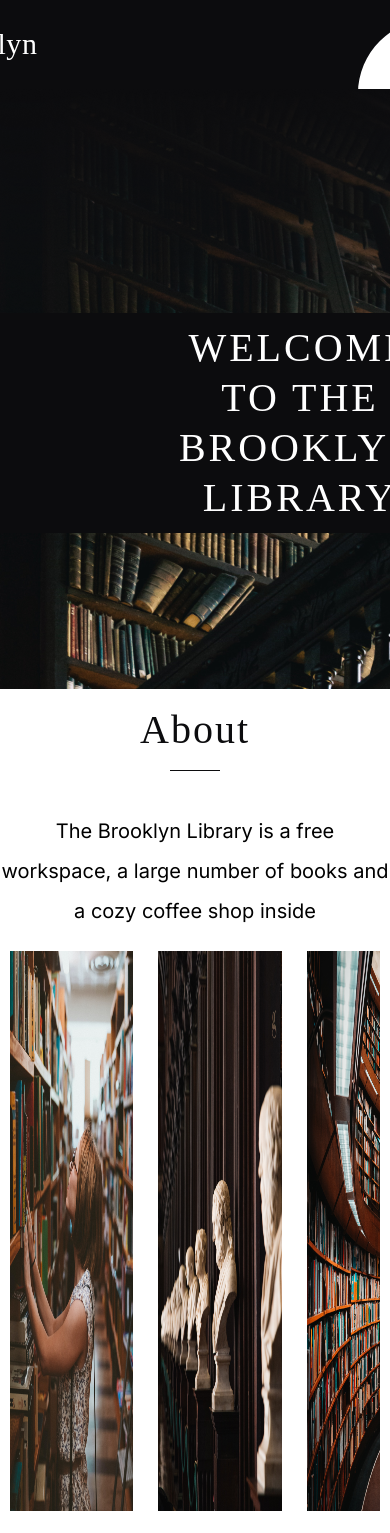
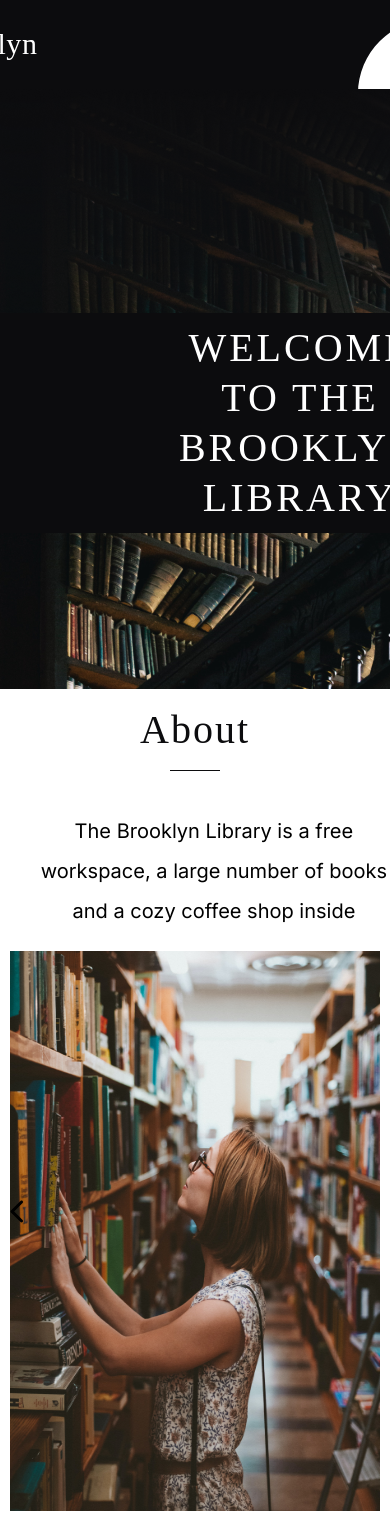
Before and after one commit to Win4esterD/Library, a React (Create React App) app in the folder library/: page / in a window 390 px wide. Shown: the top 1533 px of the page. Built offline with nearby package versions, Linux system fonts and the light colour scheme; the HTML template or start-up script is replaced by a standard one; a web font is replaced by a local one.

Commit message:
feat: layout of the carousel for width 768px

```diff
--- a/library/src/components/about/about.scss
+++ b/library/src/components/about/about.scss
@@ -15,3 +15,18 @@
 .about__header{
   margin-top: 1.25rem;
 }
+
+@media (max-width: 768px){
+
+  .about{
+    position: relative;
+    display: flex;
+    flex-direction: column;
+  }
+
+  .about__description{
+    width: 90%;
+    position: relative;
+    left: 2.4rem;
+  }
+}
--- a/library/src/components/about/carousel/Caorusel.jsx
+++ b/library/src/components/about/carousel/Caorusel.jsx
@@ -15,6 +15,10 @@ const Carousel = () => {
           <img className="carousel__img" style={shift} src="./assets/img/caorusel/caorusel4.png" alt="slide 4" />
           <img className="carousel__img" style={shift} src="./assets/img/caorusel/caorusel5.png" alt="slide 5" />
         </div>
+        <div className="arrows-wrapper">
+          <img className="carousel__arrow" src="./assets/img/icons/arrow-left.svg" alt="arrow-left" />
+          <img className="carousel__arrow" src="./assets/img/icons/arrow-right.svg" alt="arrow-right" />
+        </div>
         <div className="togglers">
           <div className="togglers__external" onClick={
             () => {
@@ -31,7 +35,7 @@ const Carousel = () => {
           <div className="togglers__external" onClick={
             () => {
               setValue('second');
-              setShift({transform: 'translateX(-100%)'});
+              setShift({transform: 'translateX(-107%)'});
             }
             }
             >
@@ -42,7 +46,7 @@ const Carousel = () => {
           <div className="togglers__external" onClick={
             () => {
               setValue('third');
-              setShift({transform: 'translateX(-210%)'});
+              setShift({transform: 'translateX(-215%)'});
             }
             }
             >
--- a/library/src/components/about/carousel/carousel.scss
+++ b/library/src/components/about/carousel/carousel.scss
@@ -20,6 +20,10 @@
   display: flex;
   justify-content: center;
   margin-top: 2.5rem;
+}
+
+.arrows-wrapper{
+  display: none;
 }
 
 .togglers__external{
@@ -49,8 +53,37 @@
 
 @media(max-width: 1410px){
   .carousel{
-    height: 35rem;
-    width: 87.4rem;
     max-width: 95%;
   }
 }
+
+@media (max-width: 768px){
+  .carousel{
+    max-width: 95%;
+    width: 28.125rem;
+    gap: 2rem;
+  }
+
+  .carousel__img{
+    max-width: 100%;
+    width: 100%;
+  }
+
+  .togglers{
+    margin-top: 1.5rem;
+  }
+
+  .arrows-wrapper{
+    display: flex;
+    position: absolute;
+    top: 31.9rem;
+    align-self: center;
+    gap: 34rem;
+    max-width: 95%;
+  }
+
+  .carousel__arrow:hover{
+    cursor: pointer;
+  }
+
+}
--- a/library/src/components/favorites/favorites.scss
+++ b/library/src/components/favorites/favorites.scss
@@ -210,9 +210,6 @@
 }
 
 @media (max-width: 1244px){
-  .book__cover{
-    left: 22.4rem;
-  }
 
   .favorites__seasons{
     right: 10rem;
@@ -223,7 +220,10 @@
   }
 }
 
-@media (max-width: 1194px){
+@media (max-width: 1210px){
+  .books {
+    gap: 3rem;
+  }
 
   .favorites__pick {
     right: 15.7rem;
@@ -237,3 +237,14 @@
     justify-content: center;
   }
 }
+
+@media (max-width: 768px){
+
+  .favorites__pick {
+    right: 15.45rem;
+  }
+
+  .favorites__seasons {
+    right: 0.9rem;
+  }
+}
```
Also changed, not shown: library/public/assets/img/icons/arrow-left.svg (added), library/public/assets/img/icons/arrow-right.svg (added).
